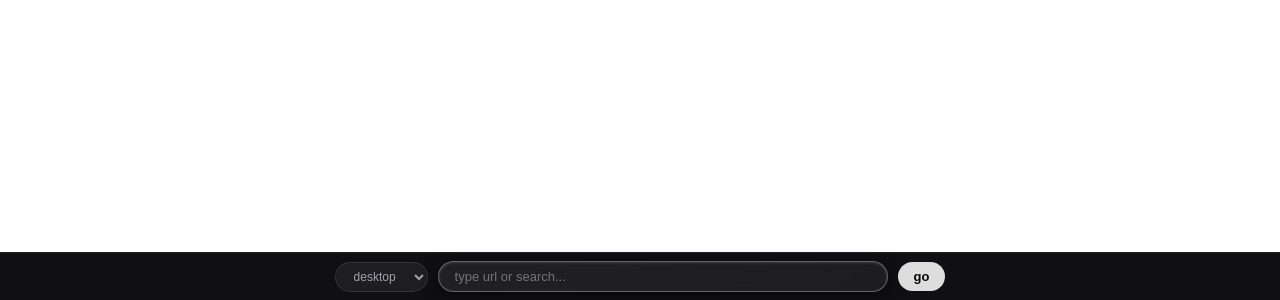
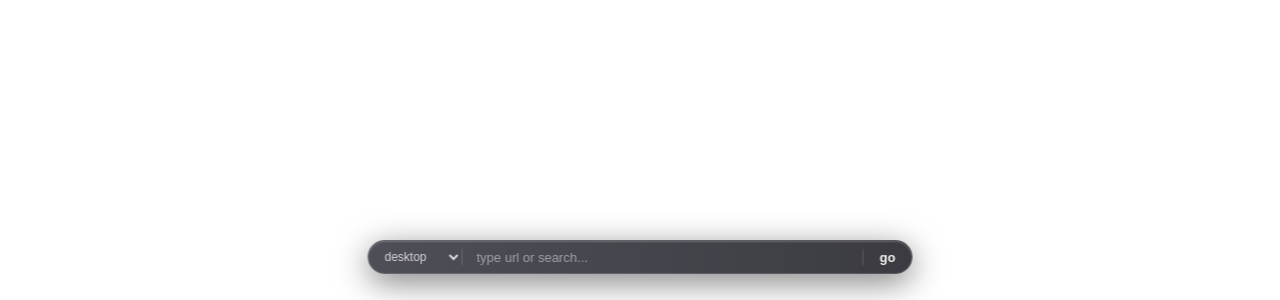
Before and after one commit to b0xz/verbosbro, a plain HTML site: page index.html in a window 1280 px wide. Shown: the part 500-800 px from the top of the page. Drawn offline with Linux system fonts and the light colour scheme.

Commit message:
i made it a pill instead

```diff
--- a/index.html
+++ b/index.html
@@ -15,7 +15,7 @@
       height: 100%;
       overflow: hidden;
       font-family: -apple-system, blinkmacsystemfont, "segoe ui", roboto, helvetica, arial, sans-serif;
-      background-color: #0b0b0d;
+      background-color: #050507;
       color: #e4e4e7;
     }
     .app-container {
@@ -23,6 +23,7 @@
       flex-direction: column;
       height: 100vh;
       width: 100vw;
+      position: relative;
     }
     .viewport {
       flex: 1;
@@ -32,58 +33,70 @@
       background-color: #ffffff;
     }
     .nav-bar {
+      position: absolute;
+      bottom: 20px;
+      left: 50%;
+      transform: translateX(-50%);
       display: flex;
       align-items: center;
-      justify-content: center;
-      gap: 10px;
-      padding: 8px 16px;
-      background-color: rgba(18, 18, 20, 0.8);
-      backdrop-filter: blur(12px);
-      border-top: 1px solid rgba(255, 255, 255, 0.08);
+      gap: 8px;
+      padding: 6px 10px;
+      background: transparent;
+      z-index: 10;
+    }
+    @keyframes fluidShift {
+      0% { background-position: 0% 50%; }
+      50% { background-position: 100% 50%; }
+      100% { background-position: 0% 50%; }
+    }
+    .fluid-pill {
+      background: linear-gradient(270deg, #27272a, #3f3f46, #52525b, #27272a);
+      background-size: 300% 300%;
+      animation: fluidShift 8s ease infinite;
+      backdrop-filter: blur(16px);
+      border: 1px solid rgba(255, 255, 255, 0.15);
+      border-radius: 9999px;
+      box-shadow: 0 8px 32px rgba(0, 0, 0, 0.5), inset 0 1px 2px rgba(255, 255, 255, 0.2);
     }
     .selector {
-      background: rgba(40, 40, 45, 0.6);
-      backdrop-filter: blur(8px);
-      border: 1px solid rgba(255, 255, 255, 0.1);
-      border-radius: 9999px;
-      padding: 6px 14px;
-      color: #a1a1aa;
+      background: transparent;
+      border: none;
+      padding: 8px 12px;
+      color: #d4d4d8;
       font-size: 12px;
       outline: none;
       cursor: pointer;
     }
     .url-input {
-      width: 450px;
-      max-width: 100%;
-      background: linear-gradient(135deg, rgba(60, 60, 65, 0.4), rgba(35, 35, 40, 0.7));
-      backdrop-filter: blur(16px);
-      border: 1px solid rgba(255, 255, 255, 0.12);
-      border-radius: 9999px;
-      padding: 7px 16px;
+      width: 400px;
+      max-width: 60vw;
+      background: transparent;
+      border: none;
+      padding: 8px 14px;
       color: #f4f4f5;
       font-size: 13px;
       outline: none;
-      box-shadow: inset 0 1px 2px rgba(255, 255, 255, 0.08), 0 4px 12px rgba(0, 0, 0, 0.3);
-      transition: all 0.2s ease;
     }
-    .url-input:focus {
-      border-color: rgba(255, 255, 255, 0.3);
-      box-shadow: inset 0 1px 3px rgba(255, 255, 255, 0.15), 0 4px 16px rgba(0, 0, 0, 0.5);
+    .url-input::placeholder {
+      color: #a1a1aa;
     }
     .go-btn {
-      background: rgba(244, 244, 245, 0.9);
-      backdrop-filter: blur(8px);
-      color: #09090b;
+      background: transparent;
+      color: #f4f4f5;
       border: none;
-      border-radius: 9999px;
-      padding: 7px 16px;
+      padding: 8px 16px;
       font-size: 13px;
       font-weight: 600;
       cursor: pointer;
       transition: opacity 0.2s ease;
     }
     .go-btn:hover {
-      opacity: 0.85;
+      opacity: 0.7;
+    }
+    .divider {
+      width: 1px;
+      height: 16px;
+      background: rgba(255, 255, 255, 0.15);
     }
   </style>
 </head>
@@ -92,13 +105,17 @@
   <div class="app-container">
     <iframe id="browserFrame" class="viewport" src="about:blank"></iframe>
     <div class="nav-bar">
+      <div class="fluid-pill" style="display: flex; align-items: center;">
         <select id="modeSelector" class="selector">
           <option value="desktop">desktop</option>
           <option value="mobile">mobile</option>
-        <option value="stealth">stealth</option>
+          <option value="stealth">incognito</option>
         </select>
+        <div class="divider"></div>
         <input type="text" id="addressBar" class="url-input" placeholder="type url or search..." autofocus>
+        <div class="divider"></div>
         <button onclick="navigate()" class="go-btn">go</button>
+      </div>
     </div>
   </div>
 
@@ -126,6 +143,11 @@
       }
 
       const selectedMode = modeSelector.value;
+
+      if (selectedMode === 'stealth') {
+        browserFrame.contentWindow.location.replace('about:blank');
+      }
+
       browserFrame.src = `/api/proxy?url=${encodeURIComponent(input)}&mode=${selectedMode}`;
     }
   </script>
```
Lines whose indentation alone changed are shown as unchanged.
